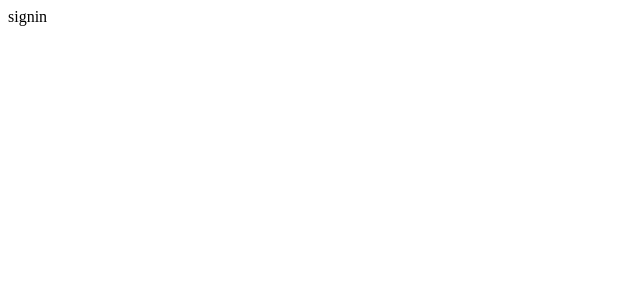
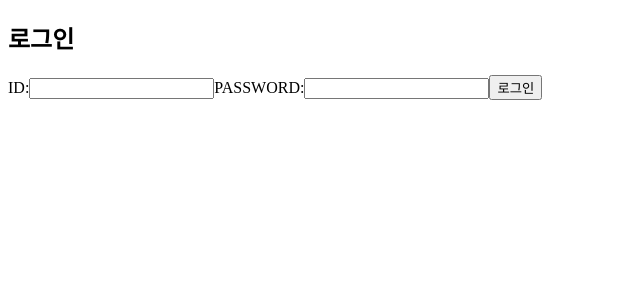
Before and after one commit to yoonjonglyu/rnotion, a React app in the folder packages/front/: page /Signin in a window 1280 px wide. Shown: the top 300 px of the page, without its empty margins (0-640 px from the left). Built offline with nearby package versions, Linux system fonts and the light colour scheme.

Commit message:
feat(FEATURE): SIGNIN - BIND FORM

```diff
--- a/packages/front/src/feature/signin/index.tsx
+++ b/packages/front/src/feature/signin/index.tsx
@@ -1,7 +1,9 @@
 import React from 'react';
 
+import SignForm from './signForm';
+
 const SigninFeature: React.FC = () => {
-  return <div>signin</div>;
+  return <SignForm />;
 };
 
 export default SigninFeature;
```
